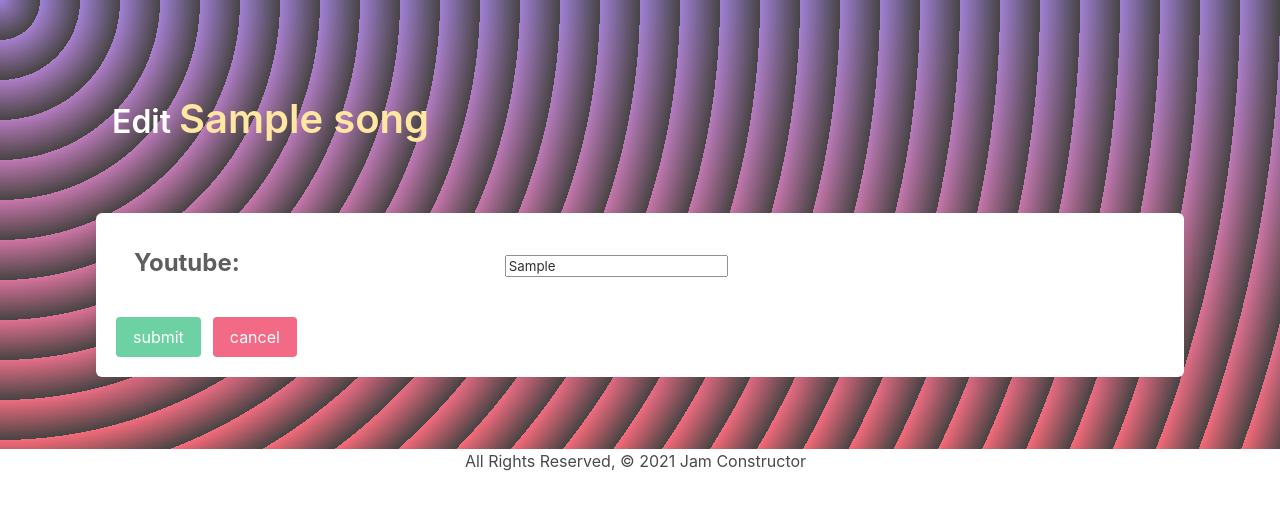
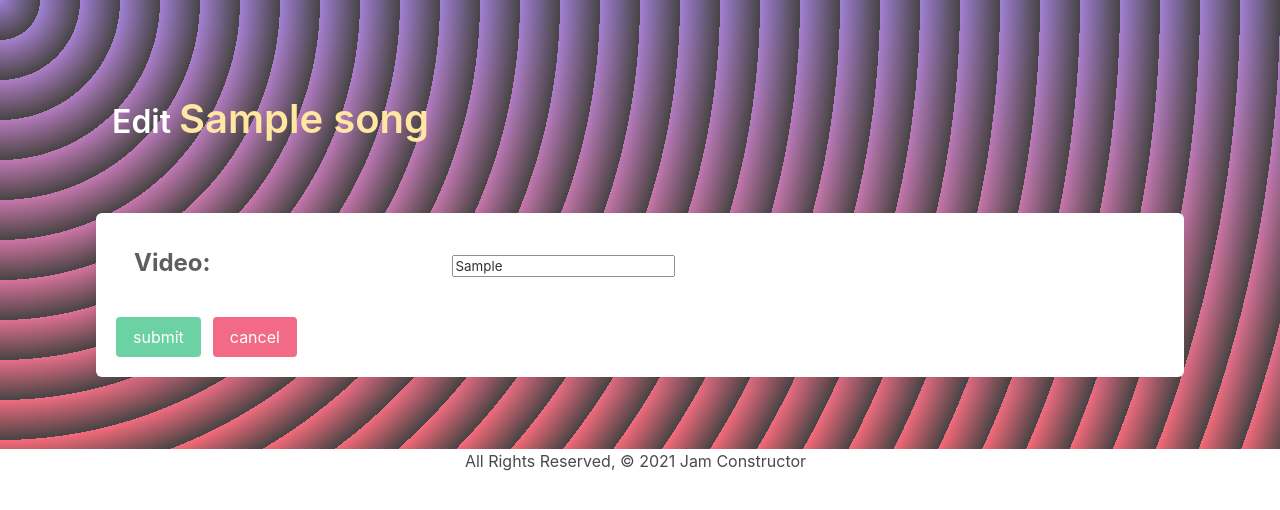
Before and after one commit to andrewpaparella/Jam_Constructor, a Django app: page /songs/1/update/ in a window 1280 px wide. Shown: the part 56-566 px from the top of the page. Run offline with Django 3.2, Linux system fonts and the light colour scheme; a user stored in the database is signed in; tables that the repository leaves empty hold one stand-in row (values such as "Sample post").

Commit message:
embeds youtube link to display in song details

```diff
--- a/jam_constructor/settings.py
+++ b/jam_constructor/settings.py
@@ -38,6 +38,7 @@ INSTALLED_APPS = [
     'django.contrib.sessions',
     'django.contrib.messages',
     'django.contrib.staticfiles',
+    'embed_video'
 ]
 
 MIDDLEWARE = [
@@ -63,6 +64,7 @@ TEMPLATES = [
                 'django.template.context_processors.request',
                 'django.contrib.auth.context_processors.auth',
                 'django.contrib.messages.context_processors.messages',
+                'django.template.context_processors.request'
             ],
         },
     },
--- a/main_app/models.py
+++ b/main_app/models.py
@@ -5,6 +5,7 @@ from django.core.validators import MinValueValidator, MaxValueValidator
 from datetime import date, datetime
 from django.conf import settings
 from django.contrib.auth import get_user_model
+from embed_video.fields import EmbedVideoField
 # Create your models here.
 
 User = get_user_model()
@@ -19,7 +20,8 @@ class Song(models.Model):
           MaxValueValidator(datetime.now().year)
      ],
      help_text="Use the following format: YYYY")
-    youtube = models.URLField(blank=True)
+    # youtube = models.URLField(blank=True)
+    video = EmbedVideoField()
 
     user = models.ForeignKey(
         User,
--- a/main_app/views.py
+++ b/main_app/views.py
@@ -121,7 +121,7 @@ class SongCreate(LoginRequiredMixin, CreateView):
 
 class SongUpdate(LoginRequiredMixin, UpdateView):
     model = Song
-    fields = ["youtube"]
+    fields = ["video"]
 
 def signup(request):
     error_message = ""
```
Also changed, not shown: main_app/templates/songs/details.html (+6 -5 lines), main_app/migrations/0001_initial.py, main_app/migrations/0002_auto_20210821_2109.py (deleted), main_app/migrations/0003_auto_20210823_1704.py (deleted), main_app/migrations/0004_song_user.py (deleted), main_app/migrations/0005_auto_20210823_2040.py (deleted), main_app/migrations/0005_auto_20210823_2250.py (deleted), main_app/migrations/0006_auto_20210823_2257.py (deleted), main_app/migrations/0006_merge_0005_auto_20210823_2040_0005_auto_20210823_2250.py (deleted), main_app/migrations/0007_auto_20210823_2257.py (deleted), main_app/migrations/0008_alter_reviewplaylist_playlist.py (deleted).
